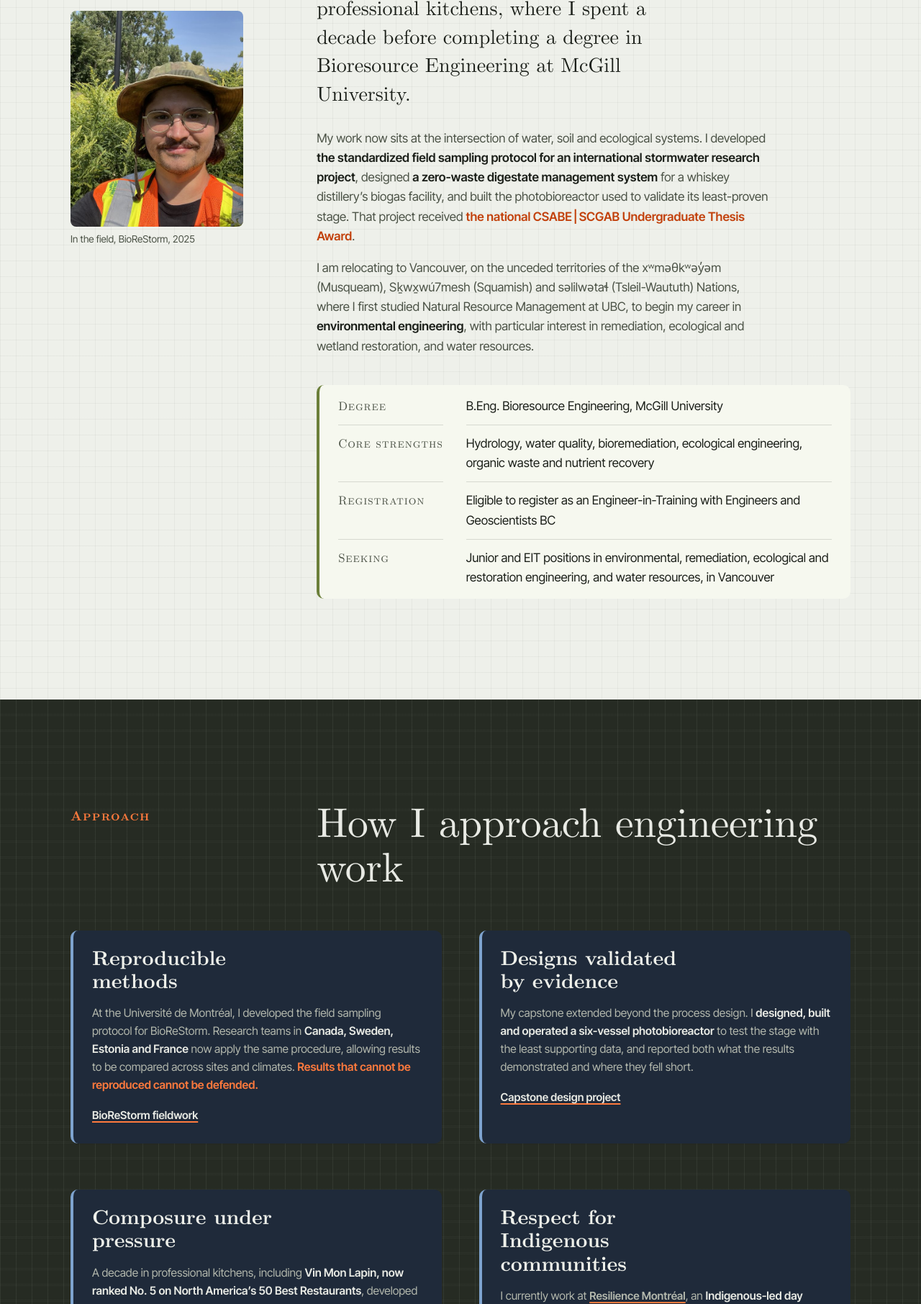
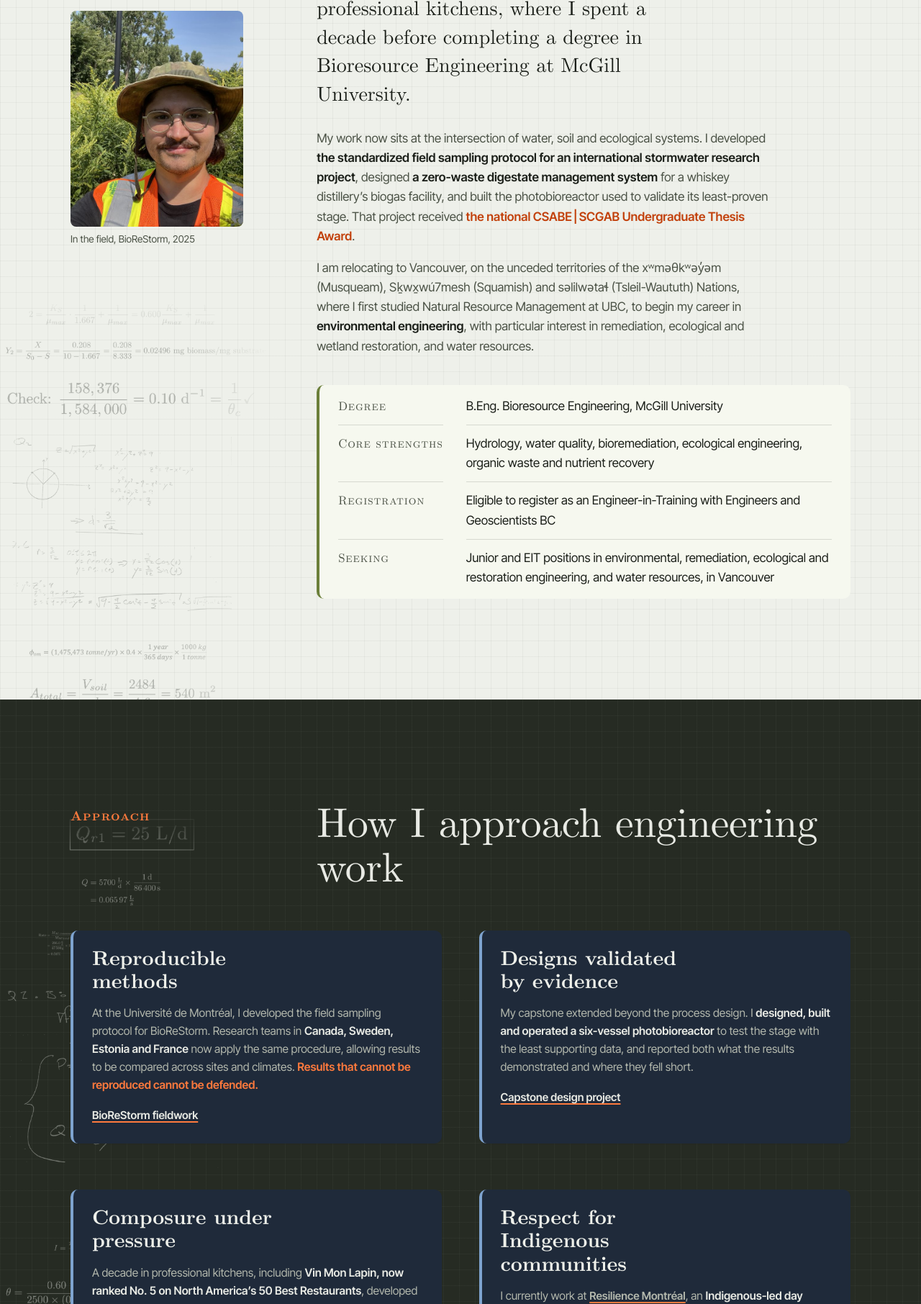
Before and after one commit to Demslath/Kevin-Fitzsimmons_Engineering-Portfolio, a plain HTML site: page index.html in a window 1280 px wide. Shown: the part 988-2800 px from the top of the page at 72% size. Drawn offline with Linux system fonts and the light colour scheme.

Commit message:
Fix doubled grid; stronger equation backgrounds from more reports

```diff
--- a/style.css
+++ b/style.css
@@ -1063,35 +1063,31 @@ main > section.section:nth-of-type(odd) .split-head .sc { color: var(--slate); }
 .product { align-items: center; }
 
 /* ============================================================
-   v11: EQUATIONS AS TEXTURE
-   a column of faint calculations from the course reports, set in the
-   empty label column and fading out before the text begins
+   v12: EQUATIONS AS TEXTURE
+   Columns of calculations from Kevin's reports and notebooks (BREE 322,
+   415, 420, 319 and CHEE 591), set in the empty label column or the page
+   margins and fading out before the text begins.
    ============================================================ */
-main > section.section:nth-of-type(even) {
-  background-image:
-    url("images/eq_light.png"),
-    linear-gradient(var(--grid) 1px, transparent 1px),
-    linear-gradient(90deg, var(--grid) 1px, transparent 1px);
-  background-repeat: no-repeat, repeat, repeat;
-  background-position: left max(8px, calc(50% - 600px)) top 190px, 0 0, 0 0;
-  background-size: 300px auto, 22px 22px, 22px 22px;
-}
-main > section.section:nth-of-type(odd):has(#edu-h, #train-h, #did-h, #pbr-h, #tl-h) {
-  background-image:
-    url("images/eq_dark.png"),
-    linear-gradient(rgba(27, 31, 25, 0.045) 1px, transparent 1px),
-    linear-gradient(90deg, rgba(27, 31, 25, 0.045) 1px, transparent 1px);
-  background-repeat: no-repeat, repeat, repeat;
-  background-position: left max(8px, calc(50% - 600px)) top 190px, 0 0, 0 0;
-  background-size: 300px auto, 22px 22px, 22px 22px;
-}
-/* sections whose left column holds a photo or that run full width keep only the grid */
-main > section.section:has(.side-img, .product, .cprojects, .pillars, .shelf, .closer, .train, .figs) { background-image:
-    linear-gradient(var(--grid) 1px, transparent 1px), linear-gradient(90deg, var(--grid) 1px, transparent 1px); background-size: 22px 22px; background-position: 0 0; background-repeat: repeat; }
-main > section.section:nth-of-type(odd):has(.side-img, .product, .cprojects, .pillars, .shelf, .closer, .train, .figs) { background-image:
-    linear-gradient(rgba(27,31,25,.045) 1px, transparent 1px), linear-gradient(90deg, rgba(27,31,25,.045) 1px, transparent 1px); }
+:root { --eq-x: max(0px, calc(50% - 600px)); --gridL: linear-gradient(var(--grid) 1px, transparent 1px), linear-gradient(90deg, var(--grid) 1px, transparent 1px);
+  --gridD: linear-gradient(rgba(27,31,25,.045) 1px, transparent 1px), linear-gradient(90deg, rgba(27,31,25,.045) 1px, transparent 1px); }
+
+/* one grid per section: dark sections paint their own ground so the body grid no longer shows through offset */
+main > section.section:nth-of-type(even) { background-color: var(--field); }
+
+main > section.section { background-repeat: no-repeat, repeat, repeat; background-size: 380px auto, 22px 22px, 22px 22px;
+  background-position: left var(--eq-x) top 150px, 0 0, 0 0; }
+main > section.section:nth-of-type(4n+2) { background-image: url("images/eq_light_0.png"), var(--gridL); }
+main > section.section:nth-of-type(4n)   { background-image: url("images/eq_light_1.png"), var(--gridL); }
+main > section.section:nth-of-type(4n+1) { background-image: url("images/eq_dark_2.png"), var(--gridD); }
+main > section.section:nth-of-type(odd) { background-size: 380px auto, 22px 22px, 22px 22px; background-repeat: no-repeat, repeat, repeat; }
+main > section.section:nth-of-type(odd):has(.side-img) { background-position: left var(--eq-x) top 600px, 0 0, 0 0; }
+main > section.section:nth-of-type(4n+3) { background-image: url("images/eq_dark_1.png"), var(--gridD); }
+
+/* a photo already fills the label column: start the equations beneath it */
+main > section.section:has(.side-img) { background-position: left var(--eq-x) top 600px, 0 0, 0 0; }
+
 @media (max-width: 1100px) {
-  main > section.section { background-image: linear-gradient(var(--grid) 1px, transparent 1px), linear-gradient(90deg, var(--grid) 1px, transparent 1px) !important; background-size: 22px 22px !important; background-position: 0 0 !important; }
-  main > section.section:nth-of-type(odd) { background-image: linear-gradient(rgba(27,31,25,.045) 1px, transparent 1px), linear-gradient(90deg, rgba(27,31,25,.045) 1px, transparent 1px) !important; }
+  main > section.section { background-image: var(--gridL) !important; background-size: 22px 22px !important; background-position: 0 0 !important; background-repeat: repeat !important; }
+  main > section.section:nth-of-type(odd) { background-image: var(--gridD) !important; }
 }
 .slide img { object-position: 50% 10%; }
```
Also changed, not shown: images/eq_dark_0.png (added), images/eq_dark_1.png (added), images/eq_dark_2.png (added), images/eq_light_0.png (added), images/eq_light_1.png (added), images/eq_light_2.png (added).
